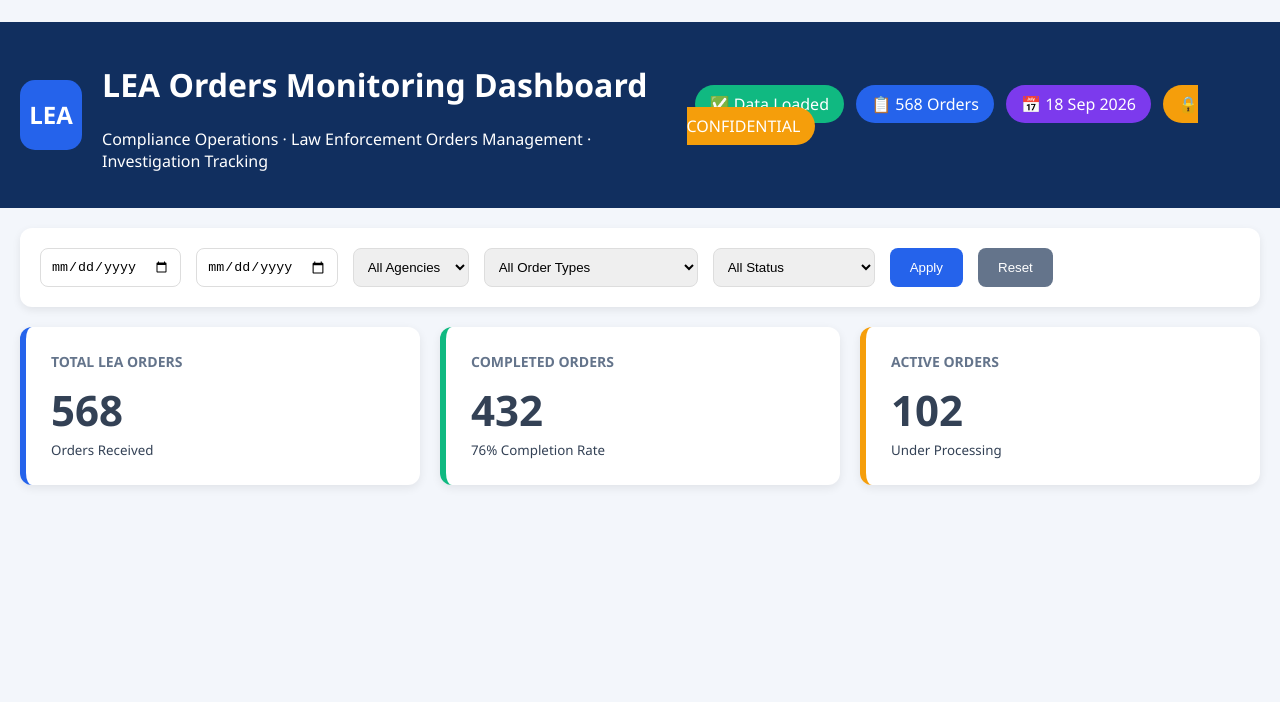
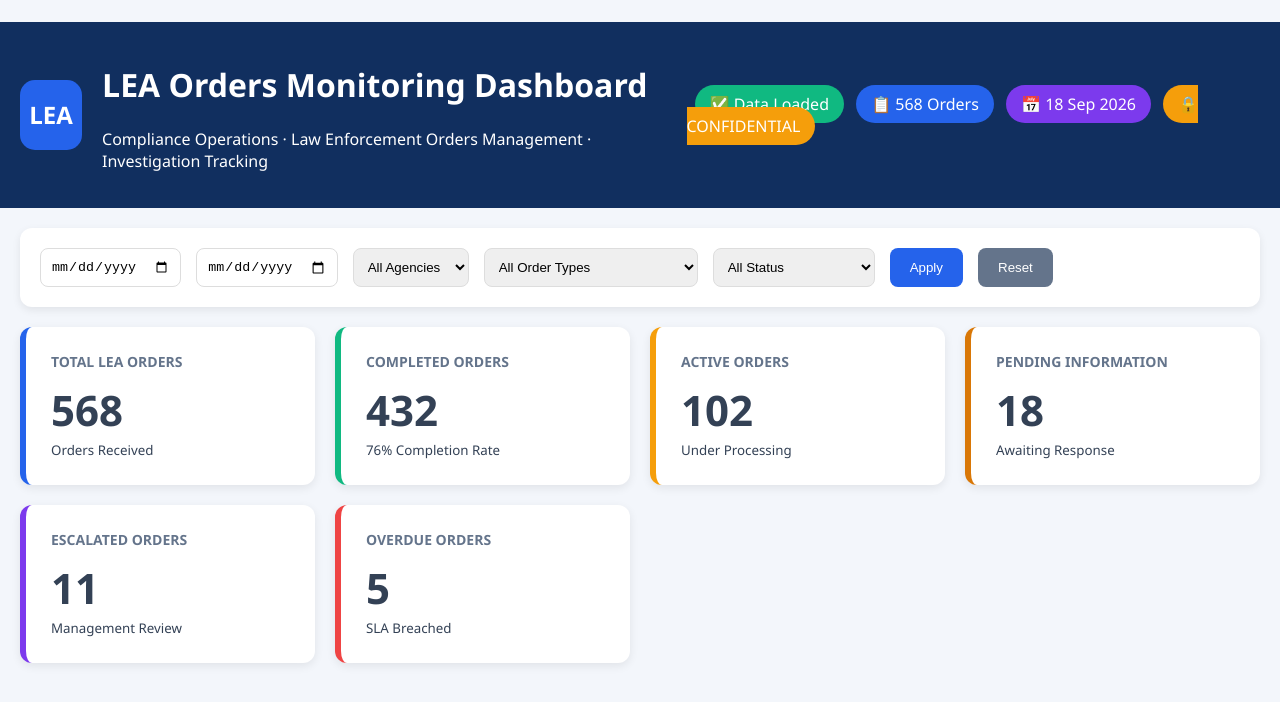
Before and after one commit to NurAfizie/LEA_Dashboard, a plain HTML site: page index.html in a window 1280 px wide. Drawn offline with nearby package versions, Linux system fonts and the light colour scheme.

Commit message:
Update index.html

```diff
--- a/index.html
+++ b/index.html
@@ -99,6 +99,26 @@
         <small>Under Processing</small>
     </div>
 
+    <div class="card amber-card">
+        <h3>Pending Information</h3>
+        <div class="number">18</div>
+        <small>Awaiting Response</small>
+    </div>
+
+    <div class="card purple-card">
+        <h3>Escalated Orders</h3>
+        <div class="number">11</div>
+        <small>Management Review</small>
+    </div>
+
+    <div class="card red-card">
+        <h3>Overdue Orders</h3>
+        <div class="number">5</div>
+        <small>SLA Breached</small>
+    </div>
+
+</div>
+
         </body>
 
         </html>
```
Lines whose indentation alone changed are shown as unchanged.
